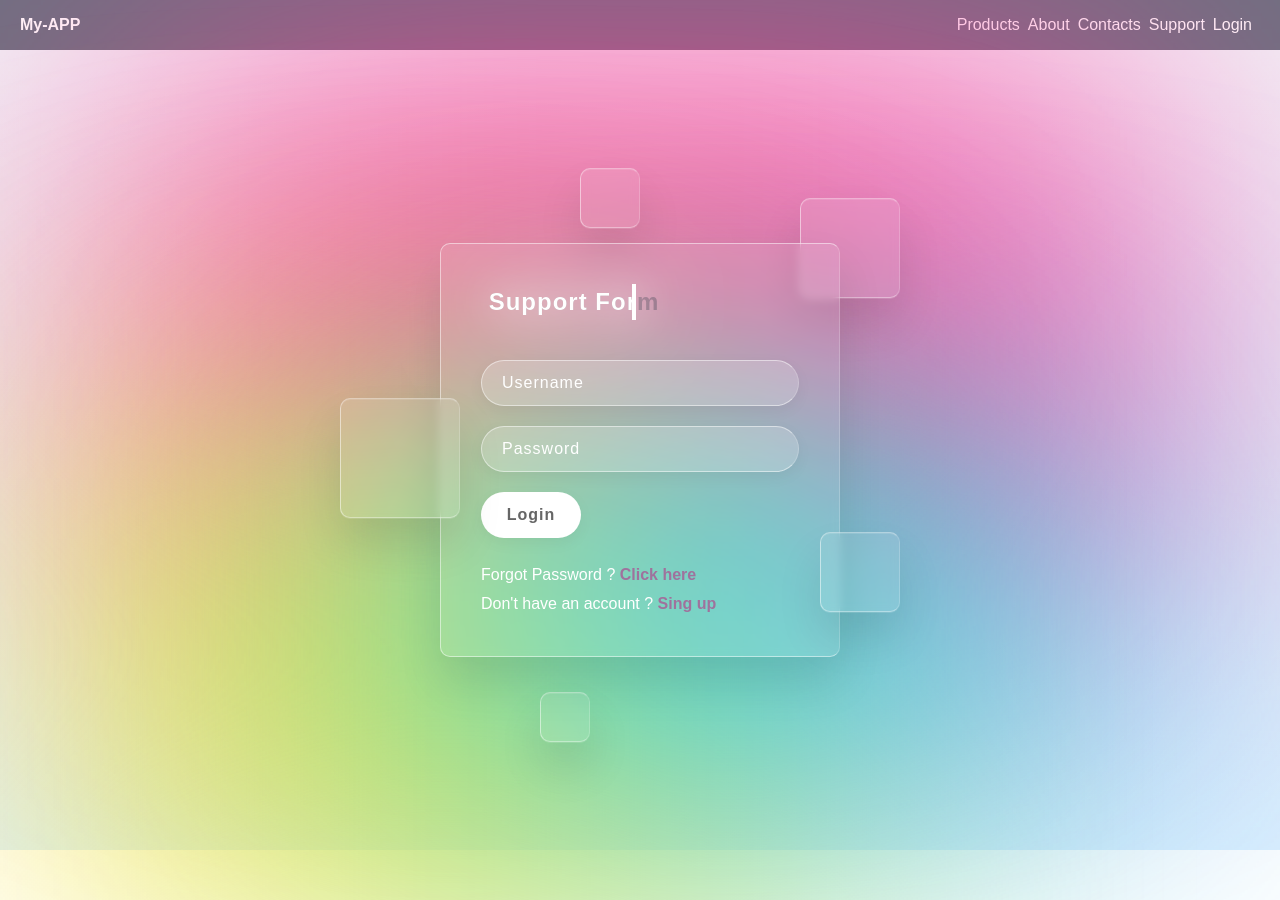
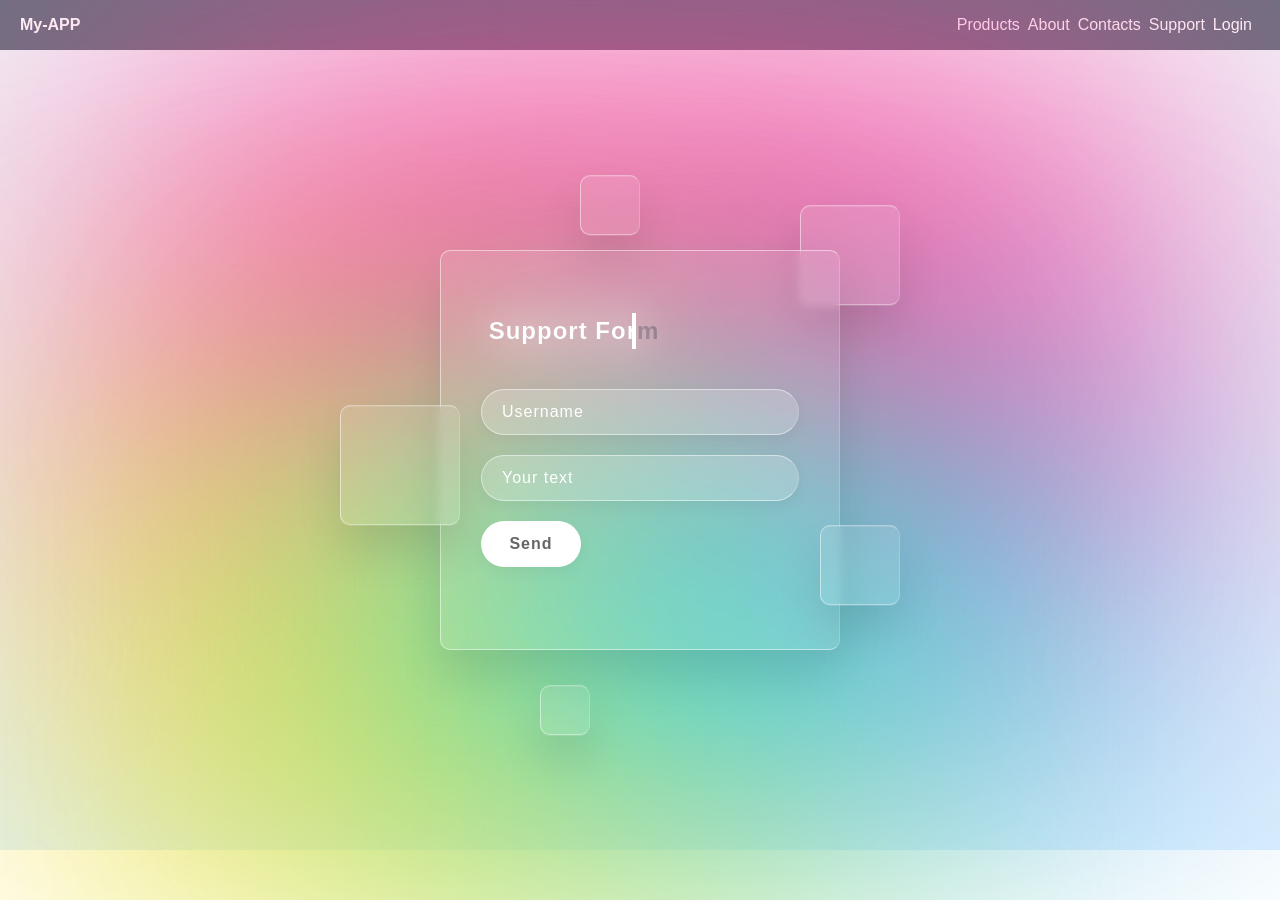
Before and after one commit to coolcrazyfox/shop-app, a React (Create React App) app: page /#/support in a window 1280 px wide. Built offline with nearby package versions, Linux system fonts and the light colour scheme.

Commit message:
changing SupportPage.tsx

```diff
--- a/src/pages/SupportPage.tsx
+++ b/src/pages/SupportPage.tsx
@@ -25,13 +25,11 @@ const SupportPage = () => {
                                 <input type="text" placeholder={"Username"}/>
                             </div>
                             <div className={s.inputBox}>
-                                <input type="password" placeholder={"Password"}/>
+                                <input type="text" placeholder={"Your text "}/>
                             </div>
                             <div className={s.inputBox}>
-                                <input type="submit" value={"Login"}/>
+                                <input type="submit" value={"Send"}/>
                             </div>
-                            <p className={s.forget}>Forgot Password ? <a href={'#'}>Click here</a></p>
-                            <p className={s.forget}>Don't have an account ? <a href={'#'}>Sing up</a></p>
                         </form>
                     </div>
                 </div>
```
